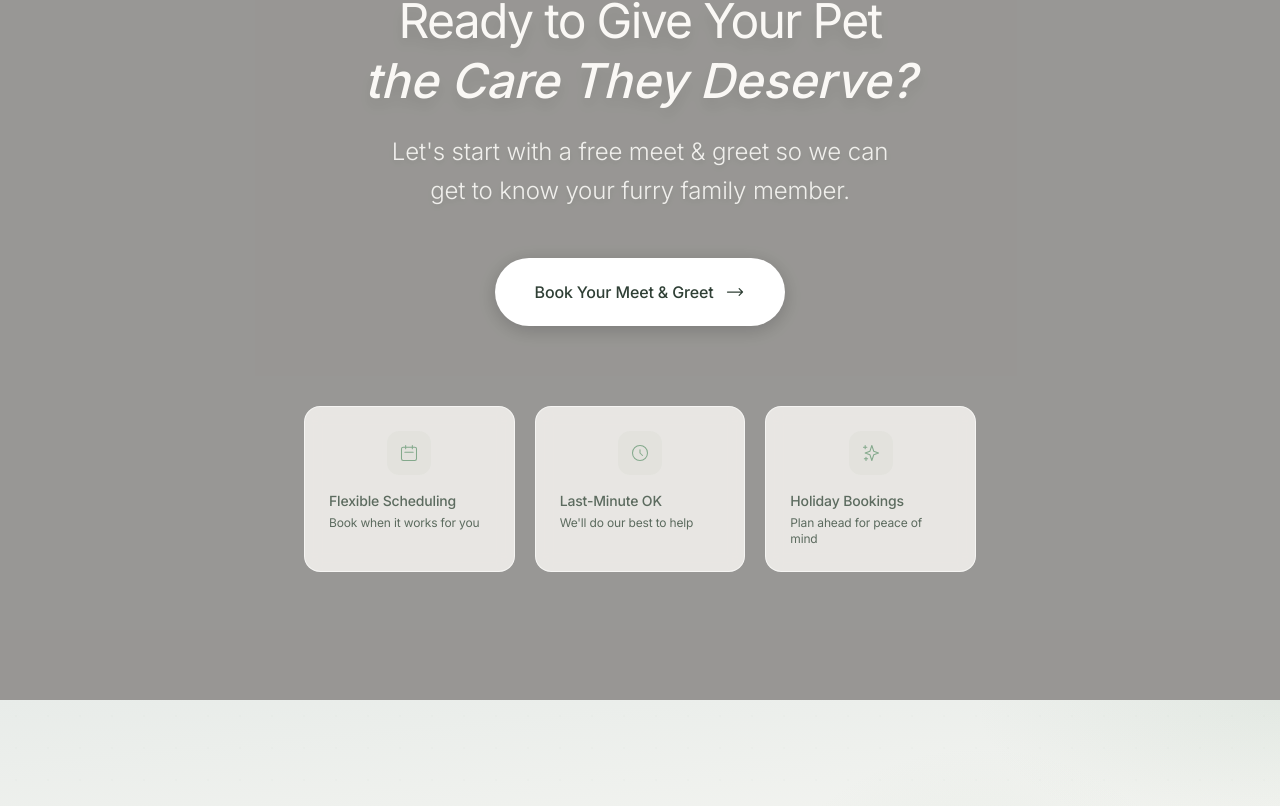
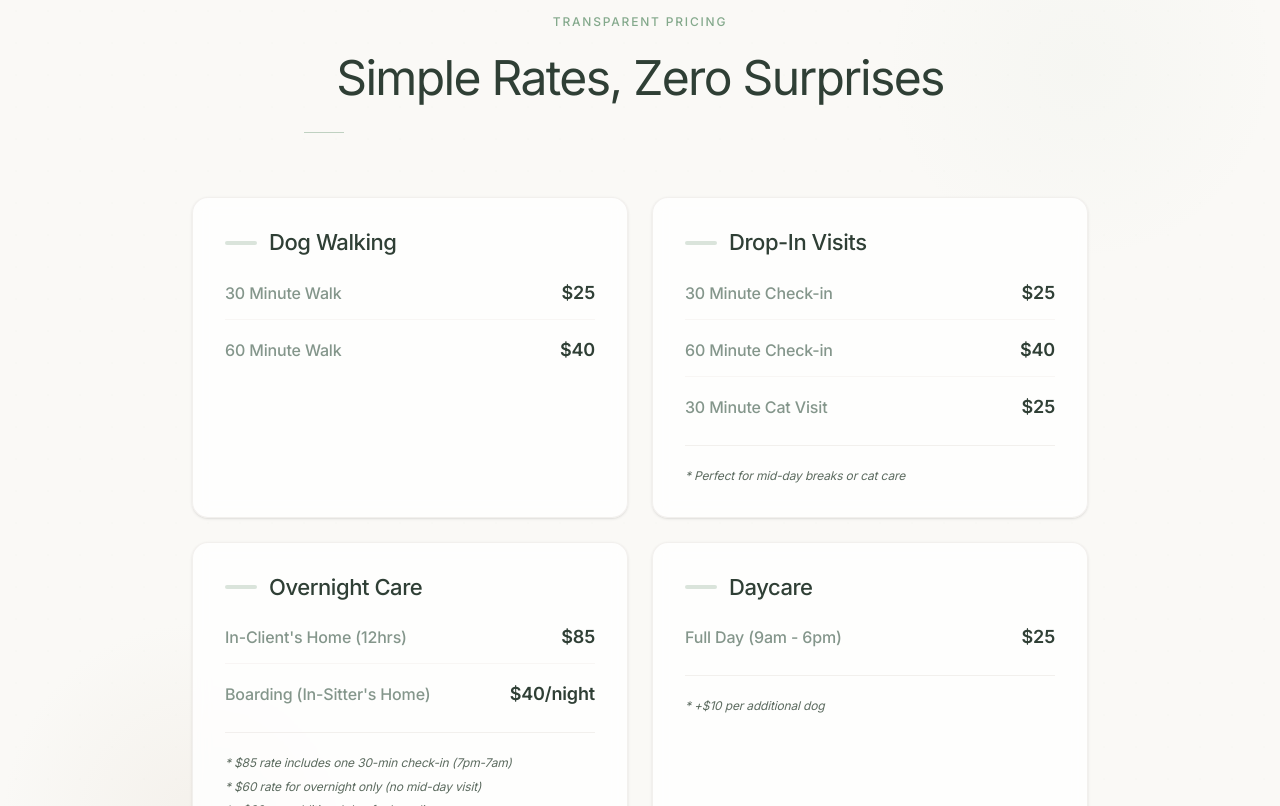
Before and after one commit to marcushatz/pamweb, a React (Vite) app: page / in a window 1280 px wide. Shown: the part 2194-3000 px from the top of the page. Built offline with nearby package versions, Linux system fonts and the light colour scheme.

Commit message:
Add Pricing section below Services

```diff
--- a/src/App.tsx
+++ b/src/App.tsx
@@ -3,6 +3,7 @@ import Footer from './components/Footer';
 import Hero from './sections/Hero';
 import About from './sections/About';
 import Services from './sections/Services';
+import Pricing from './sections/Pricing';
 import ServiceArea from './sections/ServiceArea';
 import BookingCTA from './sections/BookingCTA';
 import GoogleReviews from './sections/GoogleReviews';
@@ -14,6 +15,7 @@ function App() {
       <main>
         <Hero />
         <Services />
+        <Pricing />
         <BookingCTA />
         <About />
         <ServiceArea />
--- /dev/null
+++ b/src/sections/Pricing.tsx
@@ -0,0 +1,119 @@
+import { useScrollAnimation } from '../hooks/useScrollAnimation';
+
+interface PricingItemProps {
+    title: string;
+    details: { label: string; price: string }[];
+    notes?: string[];
+}
+
+const PricingCategory = ({ title, details, notes, index, isVisible }: PricingItemProps & { index: number; isVisible: boolean }) => (
+    <div
+        className={`bg-white/80 backdrop-blur-sm rounded-2xl p-8 border border-sand/50 shadow-sm hover:shadow-md transition-all duration-500 scroll-fade-up stagger-${index + 1} ${isVisible ? 'visible' : ''}`}
+    >
+        <h3 className="text-xl font-medium text-charcoal mb-6 flex items-center gap-3">
+            <span className="w-8 h-1 bg-sage/30 rounded-full"></span>
+            {title}
+        </h3>
+        <div className="space-y-4">
+            {details.map((item, i) => (
+                <div key={i} className="flex items-center justify-between border-b border-sand/30 pb-3 last:border-0 last:pb-0">
+                    <span className="text-muted-light font-medium">{item.label}</span>
+                    <span className="text-charcoal font-semibold text-lg">{item.price}</span>
+                </div>
+            ))}
+        </div>
+        {notes && notes.length > 0 && (
+            <div className="mt-6 pt-4 border-t border-sand/50">
+                {notes.map((note, i) => (
+                    <p key={i} className="text-xs text-muted/80 italic leading-relaxed mt-1">
+                        * {note}
+                    </p>
+                ))}
+            </div>
+        )}
+    </div>
+);
+
+const Pricing = () => {
+    const { ref: headerRef, isVisible: headerVisible } = useScrollAnimation();
+    const { ref: contentRef, isVisible: contentVisible } = useScrollAnimation({ threshold: 0.1 });
+
+    const pricingData = [
+        {
+            title: "Dog Walking",
+            details: [
+                { label: "30 Minute Walk", price: "$25" },
+                { label: "60 Minute Walk", price: "$40" }
+            ]
+        },
+        {
+            title: "Drop-In Visits",
+            details: [
+                { label: "30 Minute Check-in", price: "$25" },
+                { label: "60 Minute Check-in", price: "$40" },
+                { label: "30 Minute Cat Visit", price: "$25" }
+            ],
+            notes: ["Perfect for mid-day breaks or cat care"]
+        },
+        {
+            title: "Overnight Care",
+            details: [
+                { label: "In-Client's Home (12hrs)", price: "$85" },
+                { label: "Boarding (In-Sitter's Home)", price: "$40/night" }
+            ],
+            notes: [
+                "$85 rate includes one 30-min check-in (7pm-7am)",
+                "$60 rate for overnight only (no mid-day visit)",
+                "+$20 per additional dog for boarding",
+                "+$25 daycare fee for pickup after 2pm"
+            ]
+        },
+        {
+            title: "Daycare",
+            details: [
+                { label: "Full Day (9am - 6pm)", price: "$25" }
+            ],
+            notes: [
+                "+$10 per additional dog"
+            ]
+        }
+    ];
+
+    return (
+        <section id="pricing" className="section relative bg-warm overflow-hidden">
+            {/* Background Decorations */}
+            <div className="absolute inset-0 pattern-subtle-dots opacity-30" />
+            <div className="absolute top-0 right-0 w-[400px] h-[400px] blob-sage opacity-20" />
+            <div className="absolute bottom-0 left-0 w-[400px] h-[400px] blob-warm opacity-40" />
+
+            <div className="container mx-auto px-6 relative z-10">
+                {/* Header */}
+                <div
+                    ref={headerRef}
+                    className={`text-center max-w-2xl mx-auto mb-16 scroll-fade-up ${headerVisible ? 'visible' : ''}`}
+                >
+                    <p className="section-label">Transparent Pricing</p>
+                    <h2 className="mb-6">Simple Rates, Zero Surprises</h2>
+                    <div className="divider mx-auto" />
+                </div>
+
+                {/* Pricing Grid */}
+                <div
+                    ref={contentRef}
+                    className="grid md:grid-cols-2 gap-6 max-w-4xl mx-auto"
+                >
+                    {pricingData.map((category, index) => (
+                        <PricingCategory
+                            key={index}
+                            {...category}
+                            index={index}
+                            isVisible={contentVisible}
+                        />
+                    ))}
+                </div>
+            </div>
+        </section>
+    );
+};
+
+export default Pricing;
```
